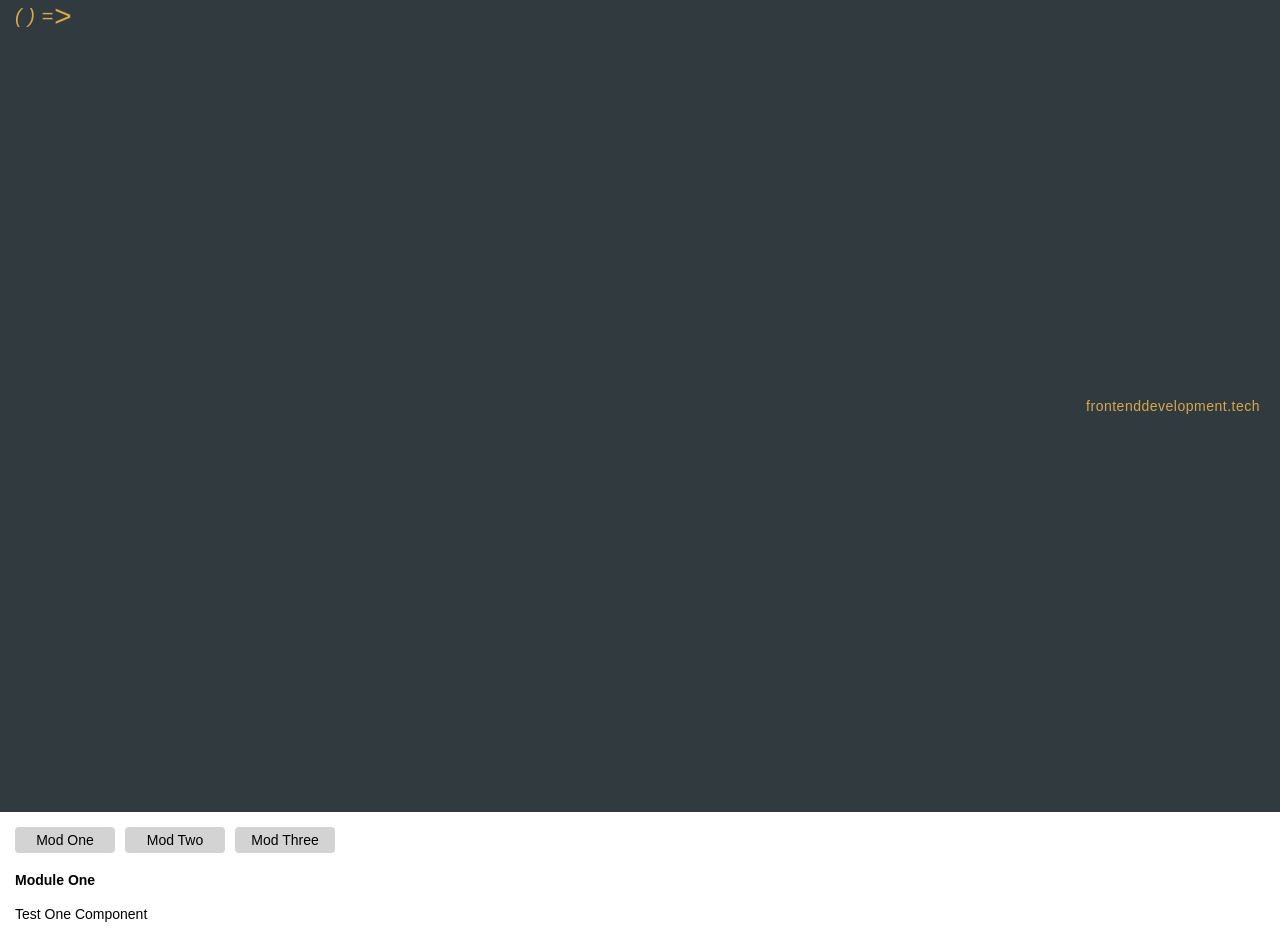
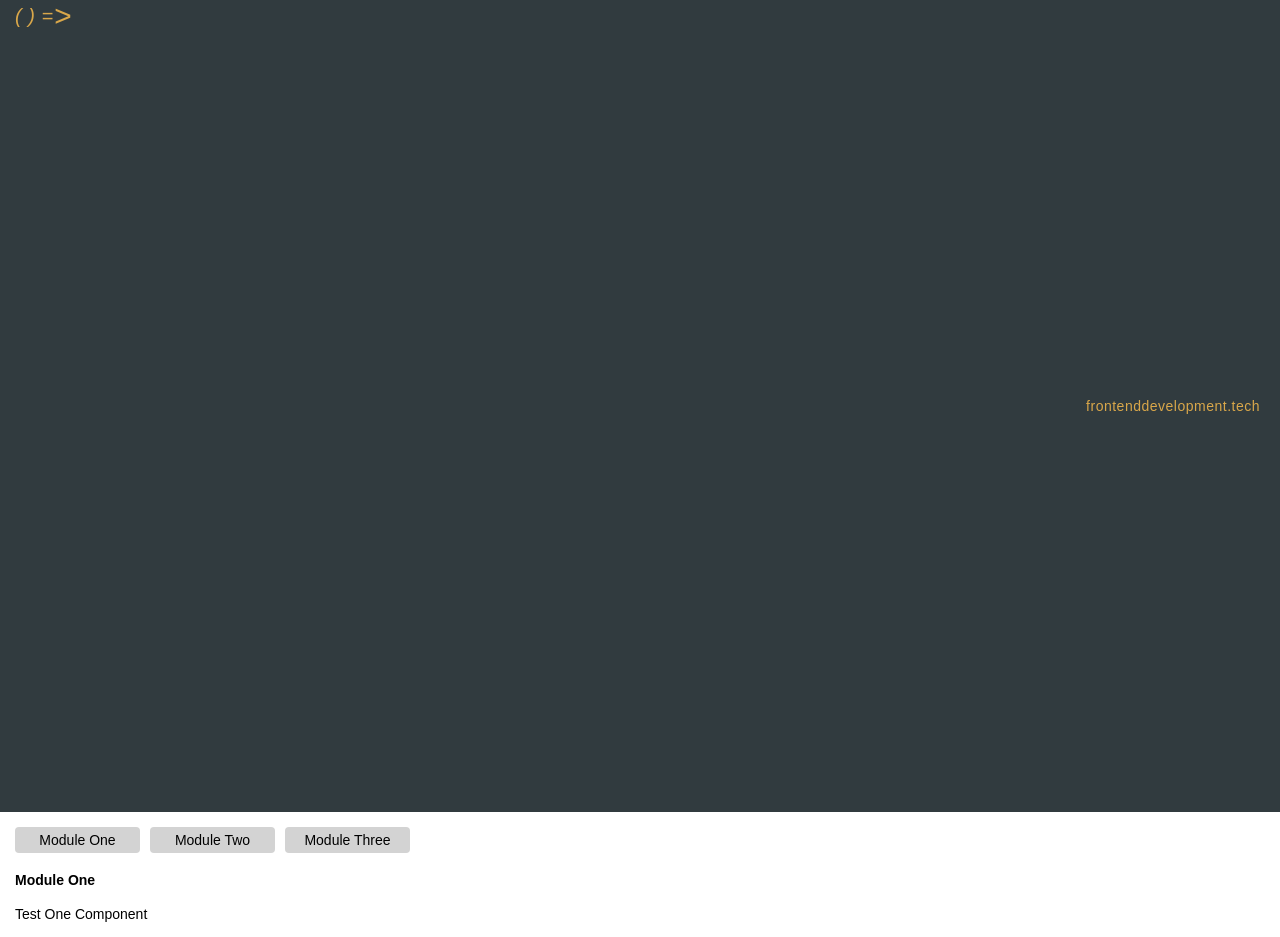
Before and after one commit to eastcoastdeveloper/angular-routing-between-modules, an Angular app: page /module-one in a window 1280 px wide. Built offline with nearby package versions, Linux system fonts and the light colour scheme.

Commit message:
2 files modified

```diff
--- a/src/app/app.component.html
+++ b/src/app/app.component.html
@@ -1,8 +1,8 @@
 <div class="routing-example">
   <div class="grid">
-    <a routerLink="module-one">Mod One</a>
-    <a routerLink="module-two">Mod Two</a>
-    <a routerLink="module-three">Mod Three</a>
+    <a routerLink="module-one">Module One</a>
+    <a routerLink="module-two">Module Two</a>
+    <a routerLink="module-three">Module Three</a>
   </div>
 
   <router-outlet></router-outlet>
--- a/src/app/app.component.scss
+++ b/src/app/app.component.scss
@@ -3,7 +3,7 @@
   margin: 15px;
   .grid {
     display: grid;
-    grid-template-columns: repeat(3, 100px);
+    grid-template-columns: repeat(3, 125px);
     grid-column-gap: 10px;
     a {
       background-color: lightgrey;
```
